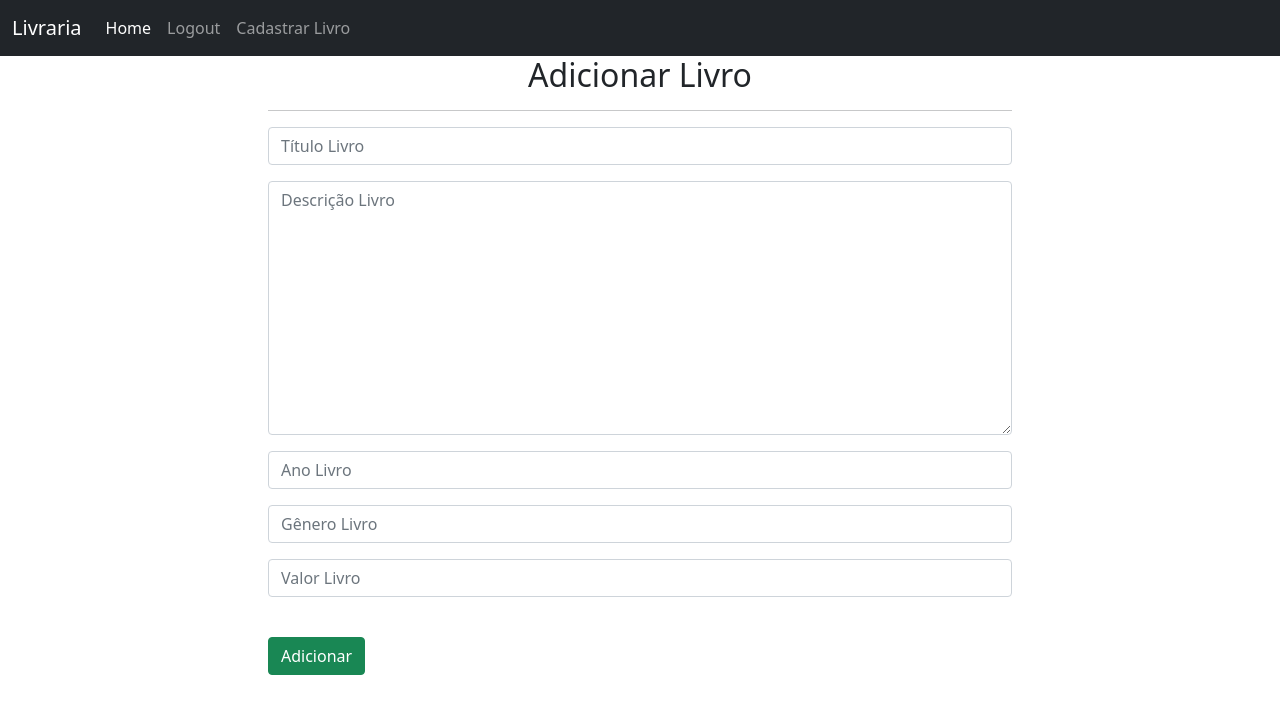
After one commit to ArtRagazzi/python-language, a Django app: page /add_book/ in a window 1280 px wide. The commit adds this page. Shown: the top 714 px of the page. Run offline with Django 5.2, Linux system fonts and the light colour scheme; a user stored in the database is signed in.

Commit message:
Finalizando Curso Django

```diff
--- a/WEB 3 - Django/livraria/form.py
+++ b/WEB 3 - Django/livraria/form.py
@@ -1,6 +1,7 @@
 from django.contrib.auth.forms import UserCreationForm
 from django.contrib.auth.models import User
 from django import forms
+from .models import Book
 
 class SignUpForm(UserCreationForm):
     email = forms.EmailField(
@@ -68,3 +69,30 @@ class SignUpForm(UserCreationForm):
                 <small>Confirme sua senha</small>
             </span>
         '''
+
+
+class AddBookForm(forms.ModelForm):
+    title = forms.CharField(required=True,
+                            widget=forms.widgets.TextInput(
+                                attrs={"placeholder":"Título Livro", "class": "form-control"}
+                            ), label="")
+    description = forms.CharField(required=True,
+                            widget=forms.widgets.Textarea(
+                                attrs={"placeholder":"Descrição Livro", "class": "form-control"}
+                            ), label="")
+    year = forms.IntegerField(required=True,
+                            widget=forms.widgets.NumberInput(
+                                attrs={"placeholder":"Ano Livro", "class": "form-control"}
+                            ), label="")
+    genre = forms.CharField(required=True,
+                            widget=forms.widgets.TextInput(
+                                attrs={"placeholder":"Gênero Livro", "class": "form-control"}
+                            ), label="")
+    value = forms.IntegerField(required=True,
+                            widget=forms.widgets.NumberInput(
+                                attrs={"placeholder":"Valor Livro", "class": "form-control"}
+                            ), label="")
+
+    class Meta:
+        model = Book
+        fields = ('title', 'description', 'year', 'genre', 'value')
--- /dev/null
+++ b/WEB 3 - Django/livraria/templates/add_book.html
@@ -0,0 +1,19 @@
+{% extends "base.html" %}
+{% block content %}
+
+
+    <div class="col-md-8 offset-md-2">
+
+        <h2 class="text-center">Adicionar Livro</h2>
+        <hr/>
+
+        <form method="POST" action="{% url 'add_book' %}">
+            {% csrf_token %}
+            {{form.as_p}}
+            <br/>
+            <button type="submit" class="btn btn-success">Adicionar</button>
+        </form>
+    </div>
+
+
+{% endblock %}
--- a/WEB 3 - Django/livraria/templates/book.html
+++ b/WEB 3 - Django/livraria/templates/book.html
@@ -13,6 +13,7 @@
             </div>
         </div>
             <a href="{% url 'home' %}" class="btn btn-secondary">Voltar</a>
+            <a href="{% url 'update_book' book.id %}" class="btn btn-primary">Atualizar</a>
             <a href="{% url 'delete_book' book.id %}" class="btn btn-danger">Excluir</a>
     </div>
 
--- a/WEB 3 - Django/livraria/templates/navbar.html
+++ b/WEB 3 - Django/livraria/templates/navbar.html
@@ -8,12 +8,14 @@
         <div class="collapse navbar-collapse" id="navbarSupportedContent">
             <ul class="navbar-nav me-auto mb-2 mb-lg-0">
                 <li class="nav-item">
-                    <a class="nav-link active" aria-current="page" href={%url 'home'%}>Home</a>
+                    <a class="nav-link active" aria-current="page" href="{% url 'home' %}">Home</a>
                 </li>
                 {% if user.is_authenticated %}
                 <li class="nav-item">
                     <a class="nav-link" href="{% url 'logout' %}">Logout</a>
-
+                </li>
+                <li class="nav-item">
+                    <a class="nav-link" href="{% url 'add_book' %}">Cadastrar Livro</a>
                 </li>
                 {%else%}
                 <li class="nav-item">
--- a/WEB 3 - Django/livraria/urls.py
+++ b/WEB 3 - Django/livraria/urls.py
@@ -1,6 +1,6 @@
 from django.urls import path
 from django.http import HttpResponse
-from livraria.views import home, logout_user, register_user,book_detail,book_delete
+from livraria.views import home, logout_user, register_user, book_detail, book_delete, book_add, update_book
 
 
 urlpatterns = [
@@ -8,5 +8,8 @@ urlpatterns = [
     path('logout/', logout_user, name='logout'),
     path('register/' ,register_user, name="register"),
     path('book/<int:id>/', book_detail, name='book'),
-    path('delete_book/<int:id>/', book_delete, name='delete_book')
+    path('delete_book/<int:id>/', book_delete, name='delete_book'),
+    path('add_book/', book_add, name="add_book"),
+    path('update_book/<int:id>/', update_book, name="update_book")
+
 ]
--- a/WEB 3 - Django/livraria/views.py
+++ b/WEB 3 - Django/livraria/views.py
@@ -2,7 +2,7 @@ from django.shortcuts import render,redirect
 from django.http import HttpResponse
 from django.contrib.auth import authenticate, login, logout
 from django.contrib import messages
-from .form import SignUpForm
+from .form import SignUpForm, AddBookForm
 from .models import Book
 
 # Create your views here.
@@ -76,3 +76,30 @@ def book_delete(request,id):
     else:
         messages.error(request, 'Você precisa estar logado!')
         return redirect('home')
+
+
+def book_add(request):
+    form = AddBookForm(request.POST or None)
+    if request.user.is_authenticated:
+        if request.method == "POST":
+            if form.is_valid():
+                form.save()
+                messages.success(request, "Livro adicionado com sucesso!")
+                return redirect('home')
+        return render(request, 'add_book.html', {'form':form})
+    else:
+        messages.error(request, "Você deve estar autenticado para adicionar livros!")
+        return redirect('home')
+
+
+def update_book(request, id):
+    if request.user.is_authenticated:
+        book = Book.objects.get(id=id)
+        form = AddBookForm(request.POST or None, instance=book)
+        if form.is_valid():
+            form.save()
+            messages.success(request, 'Livro atualizado com sucesso!')
+        return render(request, 'update_book.html', {'form':form})
+    else:
+        messages.error(request, "Você deve estar autenticado para adicionar livros!")
+        return redirect('home')
```
Also changed, not shown: WEB 3 - Django/livraria/templates/update_book.html (added, +16 -0 lines), WEB 3 - Django/db.sqlite3.
